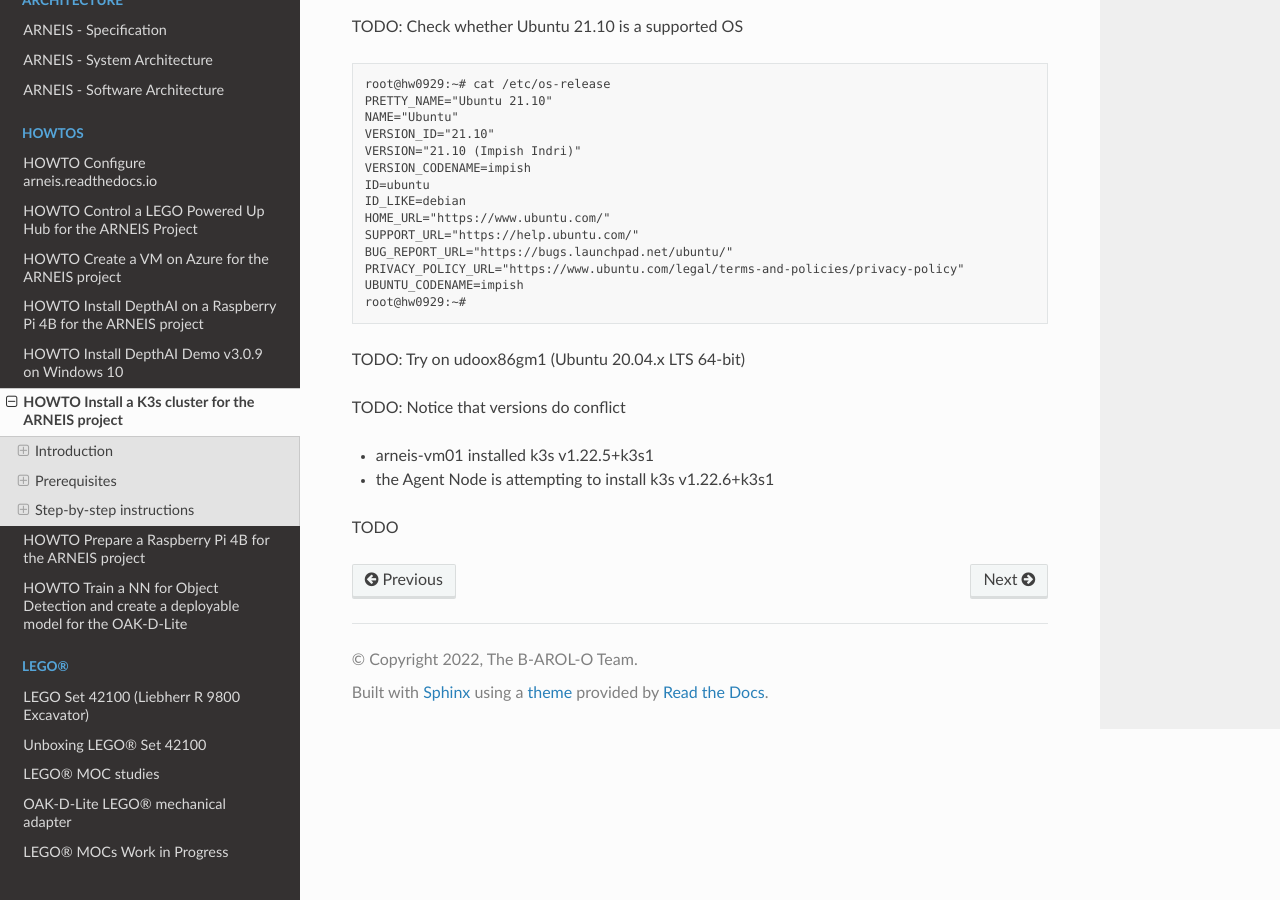
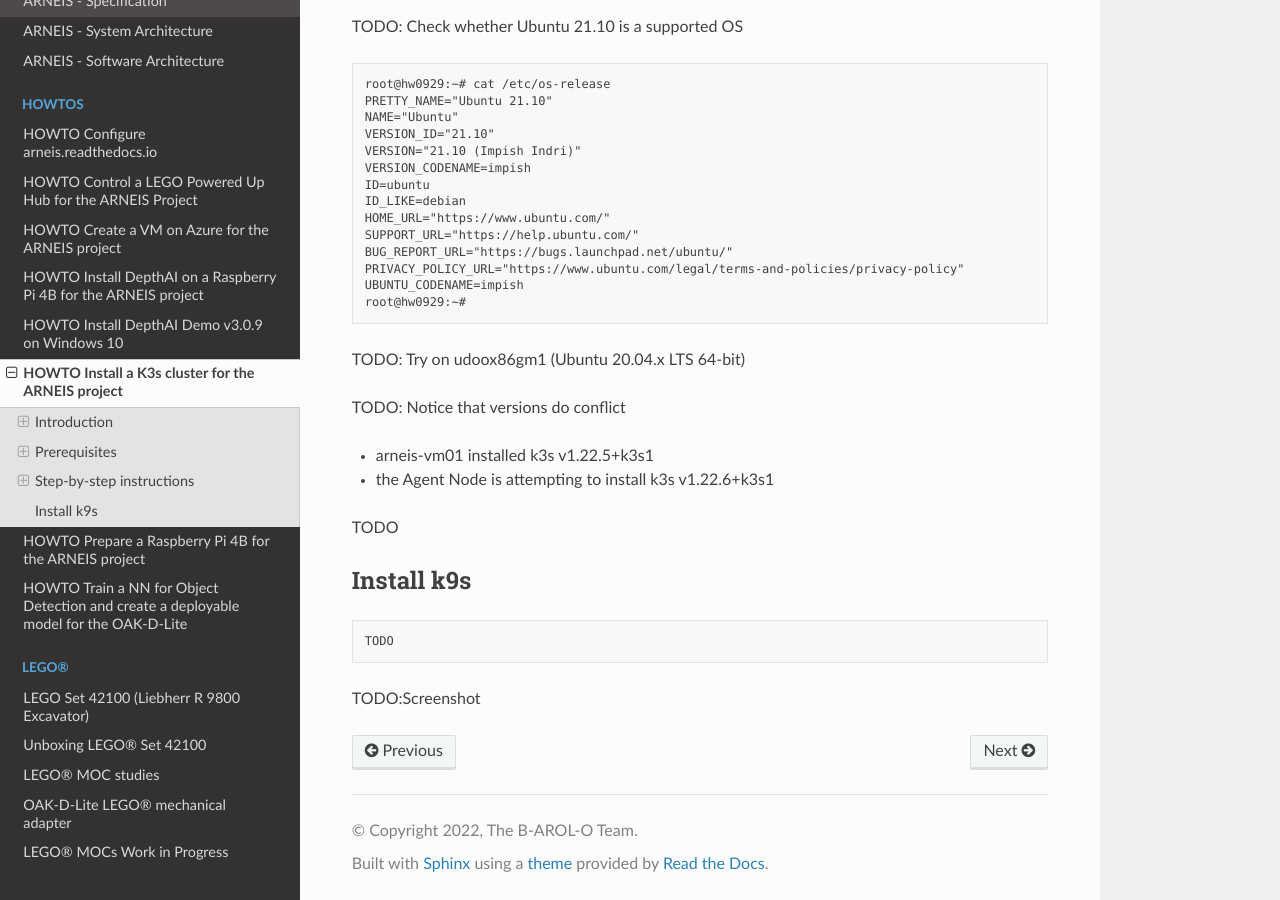
Before and after one commit to B-AROL-O/ARNEIS, a Sphinx documentation site: the page built from docs/howto/howto-install-k3s-for-arneis.md, in a window 1280 px wide and 900 px high, scrolled down 9404 px. Built offline with Sphinx 7.4.7 and the Read the Docs theme 2.0.0, drawn with Linux system fonts in a browser that asks for light colours.

Commit message:
Add section: Install k9s
Signed-off-by: Gianpaolo Macario <gmacario@gmail.com>

````diff
--- a/docs/howto/howto-install-k3s-for-arneis.md
+++ b/docs/howto/howto-install-k3s-for-arneis.md
@@ -439,4 +439,12 @@ TODO: Notice that versions do conflict
 
 TODO
 
+## Install k9s
+
+```bash
+TODO
+```
+
+TODO:Screenshot
+
 <!-- EOF -->
````
